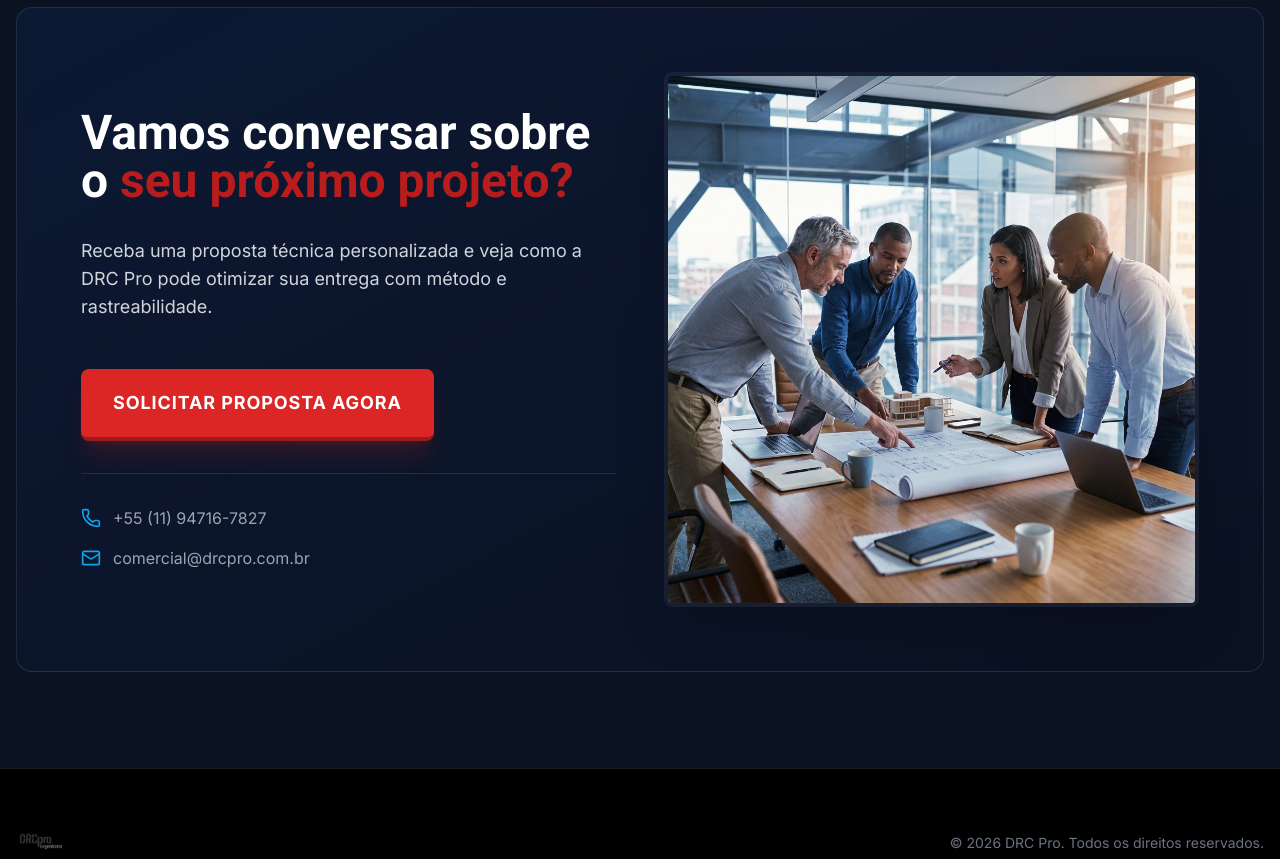
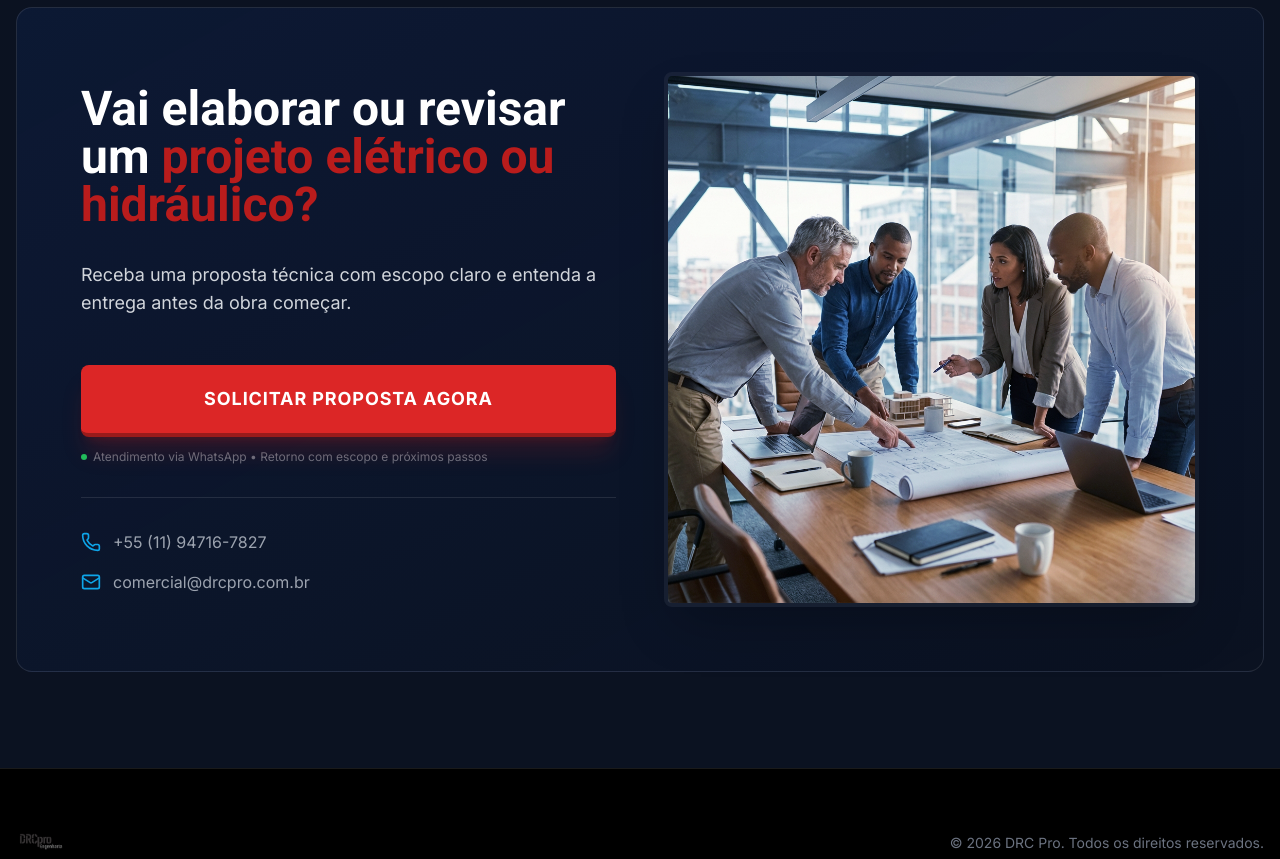
Before and after one commit to VoaNegocio/drcpro-lp, a React (Vite) app: page / in a window 1280 px wide. Shown: the part 2880-3739 px from the top of the page. Built offline with nearby package versions, Linux system fonts and the light colour scheme.

Commit message:
ajustes no CTA Final

```diff
--- a/src/components/CTAFinal.jsx
+++ b/src/components/CTAFinal.jsx
@@ -16,17 +16,21 @@ export const CTAFinal = () => {
                     {/* Content */}
                     <div className="flex-1 space-y-6 md:space-y-8 order-2 md:order-1">
                         <h2 className="text-2xl md:text-5xl font-bold text-white leading-tight font-heading">
-                            Vamos conversar sobre o <span className="text-brand-red">seu próximo projeto?</span>
+                            Vai elaborar ou revisar um <span className="text-brand-red">projeto elétrico ou hidráulico?</span>
                         </h2>
 
                         <p className="text-gray-300 text-base md:text-lg">
-                            Receba uma proposta técnica personalizada e veja como a DRC Pro pode otimizar sua entrega com método e rastreabilidade.
+                            Receba uma proposta técnica com escopo claro e entenda a entrega antes da obra começar.
                         </p>
 
-                        <div className="flex flex-col sm:flex-row gap-4 pt-4">
-                            <Button variant="primary" className="shadow-brand-red/20 shadow-lg text-base md:text-lg px-8 py-5 w-full sm:w-auto" onClick={() => window.open('https://wa.me/5511947167827', '_blank')}>
-                                Solicitar Proposta Agora
+                        <div className="flex flex-col gap-3 pt-4">
+                            <Button variant="primary" className="shadow-brand-red/20 shadow-lg text-base md:text-lg px-8 py-5 w-full sm:w-auto uppercase tracking-wide font-bold" onClick={() => window.open('https://wa.me/5511947167827', '_blank')}>
+                                SOLICITAR PROPOSTA AGORA
                             </Button>
+                            <p className="text-xs text-gray-500 flex items-center gap-1.5">
+                                <span className="w-1.5 h-1.5 rounded-full bg-green-500 animate-pulse"></span>
+                                Atendimento via WhatsApp • Retorno com escopo e próximos passos
+                            </p>
                         </div>
 
                         <div className="flex flex-col gap-4 text-gray-400 pt-8 border-t border-white/10">
```
Also changed, not shown: 1 other file (tests, documents, lock files or other folders).
